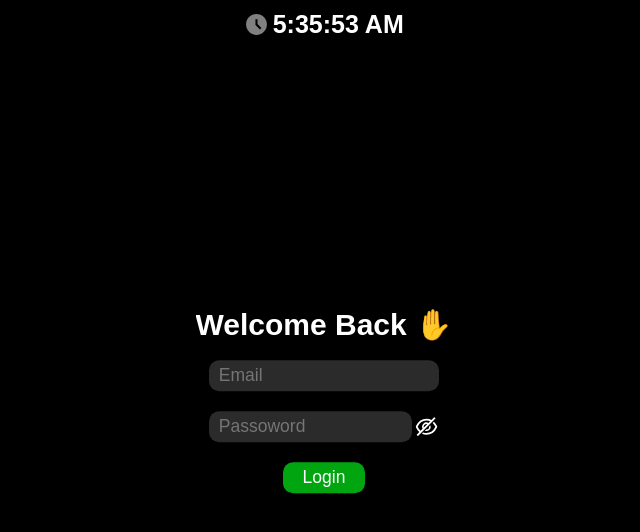
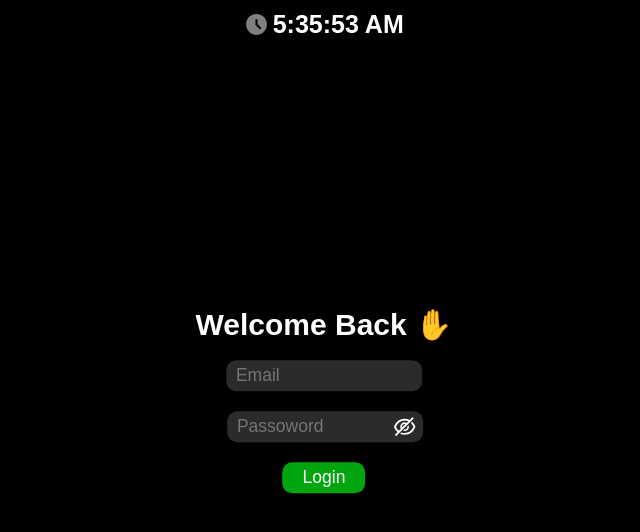
Before and after one commit to Anekantjainsagar/ollDashboarrdFrontend, a React (Create React App) app: page / in a window 1280 px wide. Shown: the top 532 px of the page, without its empty margins (316-956 px from the left). Built offline with nearby package versions, Linux system fonts and the light colour scheme.

Commit message:
Login ui changes

```diff
--- a/src/App.js
+++ b/src/App.js
@@ -11,7 +11,7 @@ const App = () => {
     <Routes>
       <Route path="/" element={<Login sales={sales} setsales={setsales} />} />
         <Route path="/sales" element={<Sales />} />
-        <Route path="/support" element={<Support />} />
+        <Route path="/oprations" element={<Support />} />
     </Routes>
   );
 };
--- a/src/Components/Login/Login.js
+++ b/src/Components/Login/Login.js
@@ -55,7 +55,7 @@ const Login = ({ setsales }) => {
           } else {
             setTimeout(() => {
               if (res.status === 200) {
-                history("/support");
+                history("/oprations");
               }
             }, 500);
           }
@@ -86,7 +86,7 @@ const Login = ({ setsales }) => {
         <div className={styles.box}>
           <h1>Welcome Back &#9995;</h1>
           <input
-            className={styles.input}
+            className={styles.inputEmail}
             onChange={(e) => setUser({ ...user, email: e.target.value })}
             value={user.email}
             type="email"
@@ -94,26 +94,35 @@ const Login = ({ setsales }) => {
           />
           <div className={styles.inputBox}>
             <input
-              className={styles.input}
+              className={styles.inputPassword}
               onChange={(e) => setUser({ ...user, password: e.target.value })}
               value={user.password}
-              type={(view)?"text":"password"}
+              type={view ? "text" : "password"}
               placeholder="Passoword"
-              style={{width:"88%"}}
             />
             {view ? (
               <AiOutlineEye
                 color="white"
                 size={25}
                 onClick={() => setView(!view)}
-                style={{ cursor: "pointer" }}
+                style={{
+                  cursor: "pointer",
+                  position: "relative",
+                  zIndex: 10,
+                  right: "12%",
+                }}
               />
             ) : (
               <AiOutlineEyeInvisible
                 color="white"
                 size={25}
                 onClick={() => setView(!view)}
-                style={{ cursor: "pointer" }}
+                style={{
+                  cursor: "pointer",
+                  position: "relative",
+                  zIndex: 10,
+                  right: "12%",
+                }}
               />
             )}
           </div>
--- a/src/Components/Login/style.module.css
+++ b/src/Components/Login/style.module.css
@@ -19,7 +19,7 @@
 }
 
 .container .box {
-  width: 35%;
+  width: 22%;
   height: fit-content;
   border-radius: 1rem;
   padding: 0.4rem 1rem;
@@ -40,14 +40,14 @@
   margin-bottom: 0.75rem;
 }
 
-.inputBox{
-  width: 18vw;
+.inputBox {
+  width: 100%;
   display: flex;
   align-items: center;
-  justify-content: space-between;
+  justify-content: center;
 }
 
-.container .box .input {
+.container .box .inputEmail {
   margin: 1rem 0;
   background-color: #2b2b2b;
   font-size: 1.75rem;
@@ -56,7 +56,20 @@
   color: white;
   border: none;
   outline: none;
-  width: 18vw;
+  width: 75%;
+}
+
+.container .box .inputPassword {
+  margin: 1rem 0;
+  margin-left: 2.7rem;
+  background-color: #2b2b2b;
+  font-size: 1.75rem;
+  padding: 0.5rem 1rem;
+  border-radius: 1rem;
+  color: white;
+  border: none;
+  outline: none;
+  width: 75%;
 }
 
 .container .box .btn {
```
